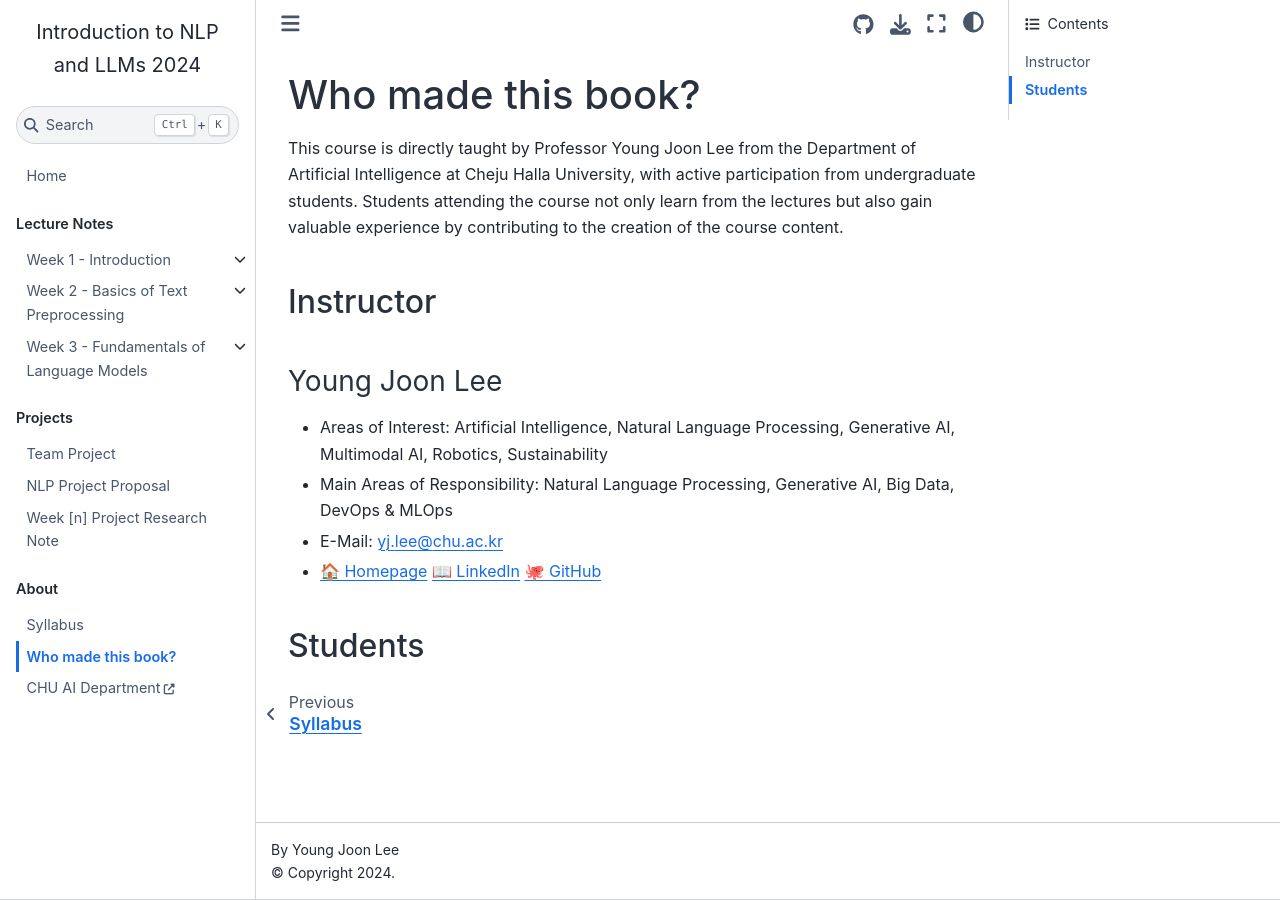
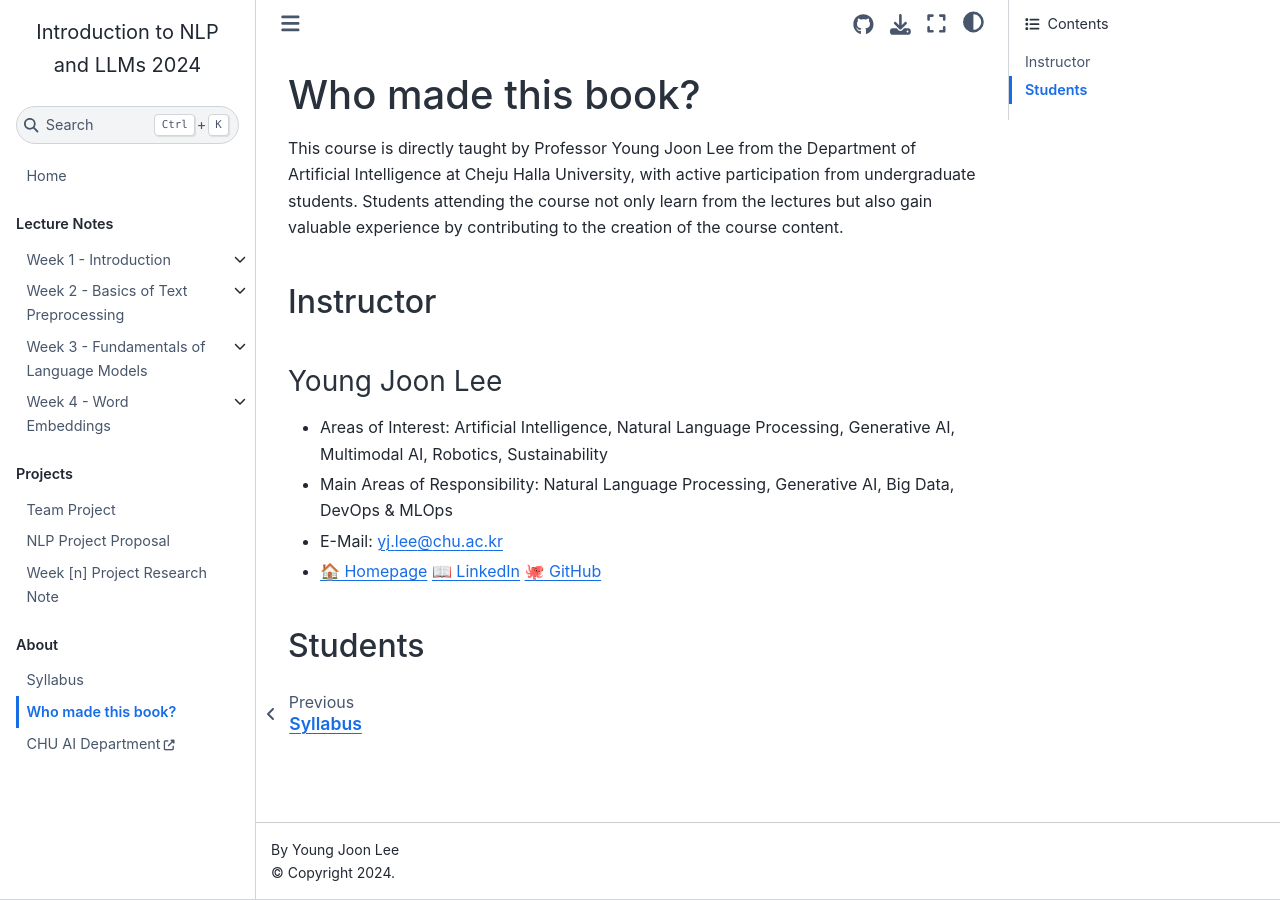
Before and after one commit to entelecheia/intronlp-2024, a Jupyter Book: the page built from book/en/about/index.md, in a window 1280 px wide. Built offline with Jupyter Book 1.0.4 settings and Sphinx 7.4.7 and the Sphinx Book theme 1.1.4, drawn with Linux system fonts in a browser that asks for light colours; some of the changed lines change nothing that is shown.

Commit message:
feat(docs): add week04 sessions to TOC

```diff
--- a/book/en/_toc.yml
+++ b/book/en/_toc.yml
@@ -20,6 +20,10 @@ parts:
         sections:
           - file: week03/session1
           - file: week03/session2
+      - file: week04/index
+        sections:
+          - file: week04/session1
+          - file: week04/session2
   - caption: Projects
     chapters:
       - file: projects/index
--- a/book/ko/_toc.yml
+++ b/book/ko/_toc.yml
@@ -20,6 +20,10 @@ parts:
         sections:
           - file: week03/session1
           - file: week03/session2
+      - file: week04/index
+        sections:
+          - file: week04/session1
+          - file: week04/session2
   - caption: Projects
     chapters:
       - file: projects/index
```
